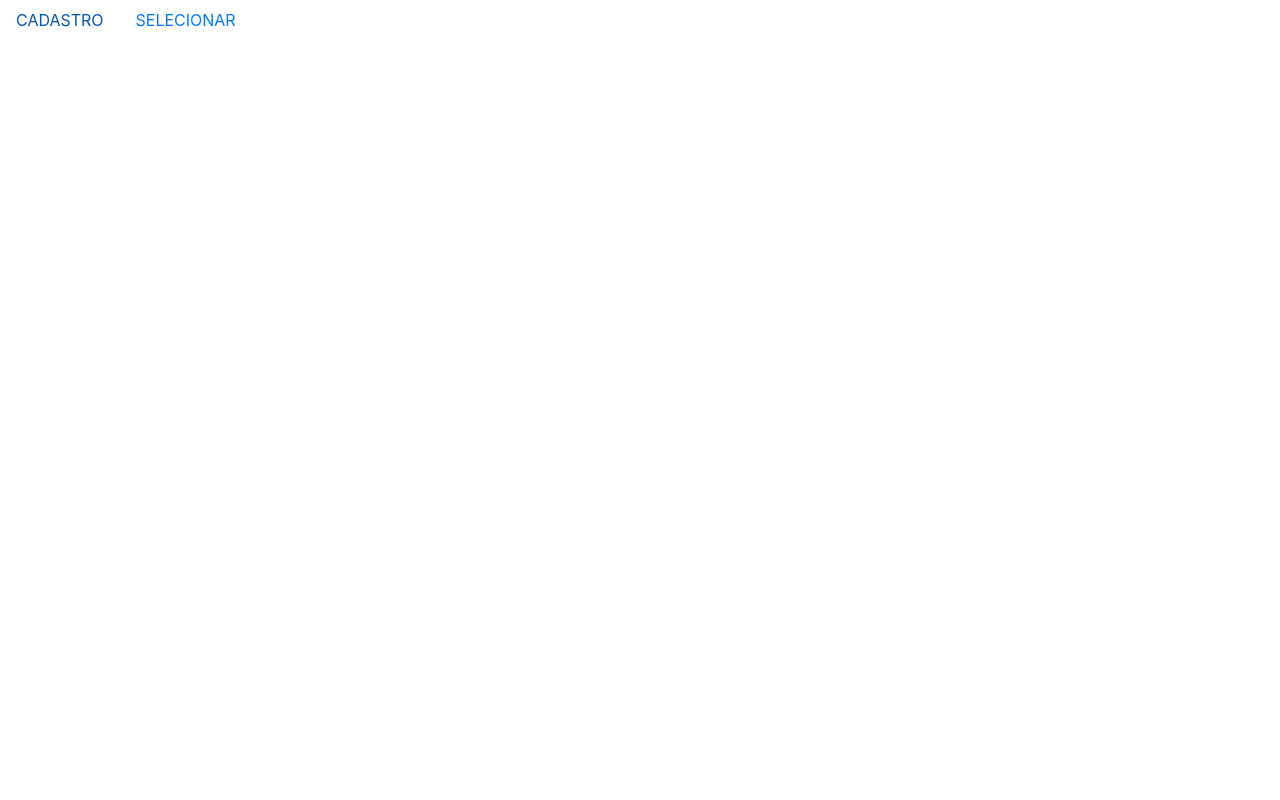
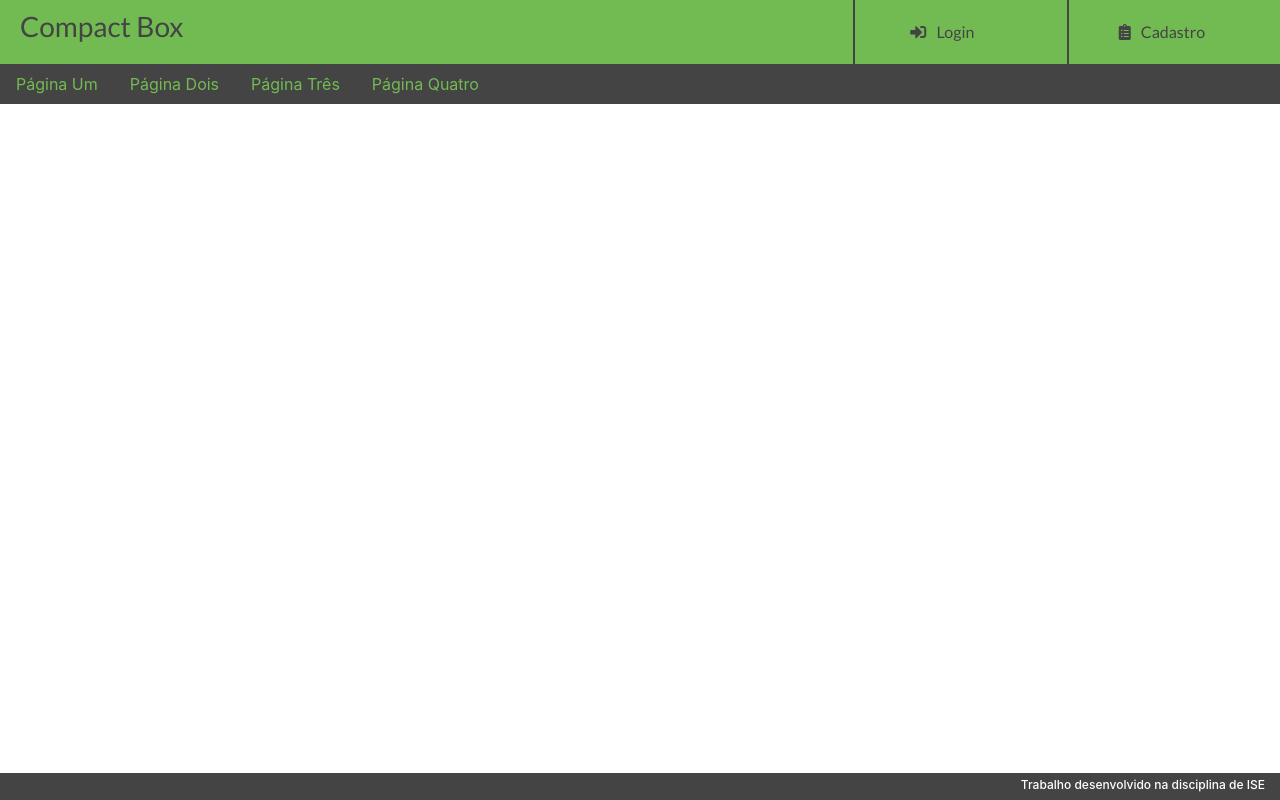
Before and after one commit to hermino/Compact_Box_a_Smart_Outlet, a PHP site: page / in a window 1280 px wide. Before the commit the page is almost empty. Run offline with PHP 8.4, Linux system fonts and the light colour scheme; some libraries are stand-ins or nearby versions.

Commit message:
Alerações realizadas no front-end

```diff
--- /dev/null
+++ b/estilo/css/estilo.css
@@ -0,0 +1,51 @@
+@import url("https://fonts.googleapis.com/css?family=Lato|Roboto");
+html {
+  height: 100%;
+  min-height: 100%; }
+
+body {
+  display: flex;
+  flex-direction: column;
+  min-height: 100%; }
+  body .container-fluid .primeira {
+    background-color: #72bb53; }
+    body .container-fluid .primeira .col-md-8 {
+      font-family: Lato;
+      color: #444444; }
+      body .container-fluid .primeira .col-md-8 h3 {
+        padding: 10px 5px; }
+    body .container-fluid .primeira .col-md-2 .row .login {
+      color: #444444;
+      text-decoration: none;
+      font-family: Lato;
+      text-align: right;
+      padding: 20px 55px;
+      border-left: 2px solid #444444; }
+      body .container-fluid .primeira .col-md-2 .row .login i {
+        margin-right: 7px; }
+    body .container-fluid .primeira .col-md-2 .row .cadastro {
+      color: #444444;
+      font-family: Lato;
+      text-decoration: none;
+      font-family: Lato;
+      padding: 20px 50px;
+      border-left: 2px solid #444444;
+      border-width: 0px 0px 0px 2px; }
+      body .container-fluid .primeira .col-md-2 .row .cadastro i {
+        margin-right: 7px; }
+  body .container-fluid .segunda {
+    background-color: #444444; }
+    body .container-fluid .segunda .nav .nav-item .nav-link {
+      color: #72bb53; }
+
+footer {
+  margin-top: auto; }
+  footer .rodape {
+    background-color: #444444;
+    color: white; }
+    footer .rodape .texto_rodape {
+      margin-top: 5px;
+      font-size: 12px;
+      text-align: right; }
+
+/*# sourceMappingURL=estilo.css.map */
--- /dev/null
+++ b/estilo/css/estilo.scss
@@ -0,0 +1,88 @@
+@import url('https://fonts.googleapis.com/css?family=Lato|Roboto');
+
+$cor_verde : #72bb53;
+$cor_preta : #444444;
+
+html {
+    height: 100%;
+    min-height: 100%;
+}
+
+body {
+    display: flex;
+    flex-direction: column;
+    min-height: 100%;
+
+    .container-fluid {
+
+
+
+        .primeira {
+            background-color: $cor_verde;
+
+            .col-md-8 {
+                font-family: Lato;
+                color: $cor_preta;
+                h3 {
+                    padding: 10px 5px;
+                }
+            }
+
+
+            .col-md-2 .row .login {
+                color : $cor_preta;
+                text-decoration: none;
+                font-family: Lato;
+                text-align: right;
+                padding: 20px 55px;
+                border-left: 2px solid $cor_preta;
+
+
+                i {
+                    margin-right: 7px;
+                }
+            }
+
+            .col-md-2 .row .cadastro {
+                color : $cor_preta;
+                font-family: Lato;
+                text-decoration: none;
+                font-family: Lato;
+                padding: 20px 50px;
+                border-left: 2px solid $cor_preta;
+                border-width: 0px 0px 0px 2px;
+
+                i {
+                    margin-right: 7px;
+                }
+            }
+        }
+
+        .segunda {
+            background-color: $cor_preta;
+
+            .nav {
+
+                .nav-item .nav-link {
+                    color: $cor_verde;
+                }
+            }
+        }
+    }
+}
+
+
+footer {
+    margin-top: auto;
+
+    .rodape {
+        background-color: $cor_preta;
+        color: white;
+
+        .texto_rodape{
+            margin-top: 5px;
+            font-size: 12px;
+            text-align: right;
+        }
+    }
+}
--- a/includes/footer.php
+++ b/includes/footer.php
@@ -1,2 +1,13 @@
-    </body>
+<footer>
+
+    <div class="container-fluid rodape">
+        <div class="row">
+            <div class="col-md-7"></div>
+            <div class="col-md-5">
+                <h6 class="texto_rodape">Trabalho desenvolvido na disciplina de ISE</h6>
+            </div>
+        </div>
+    </div>
+</footer>
+</body>
 </html>
--- a/includes/header.php
+++ b/includes/header.php
@@ -3,22 +3,45 @@
     <head>
         <meta charset="UTF-8">
         <title></title>
-        <link rel="stylesheet" href="./estilo/css/bootstrap.css"s>
-        <link rel="stylesheet" href="">
+        <link rel="stylesheet" href="./estilo/css/bootstrap.css">
+        <link rel="stylesheet" href="./estilo/css/estilo.css">
+        <link rel="stylesheet" href="https://use.fontawesome.com/releases/v5.5.0/css/all.css" integrity="sha384-B4dIYHKNBt8Bc12p+WXckhzcICo0wtJAoU8YZTY5qE0Id1GSseTk6S+L3BlXeVIU" crossorigin="anonymous">
         <script src="./estilo/js/jquery.min.js"></script>
         <script src="../estilo/js/bootstrap.min.js"></script>
     </head>
     <body>
-        <div class="container-fluid">
-            <div class="row" id="barra">
+        <header>
+            <div class="container-fluid">
+                <div class="row primeira">
+                    <div class="col-md-8">
+                        <h3>Compact Box</h3>
+                    </div>
+                    <div class="col-md-2">
+                        <div class="row">
+                            <a class="login" href="#" role="button"><i class="fas fa-sign-in-alt"></i> Login</a>
+                        </div>
+                    </div>
+                    <div class="col-md-2">
+                        <div class="row">
+                            <a class="cadastro" href="#" role="button"><i class="fas fa-clipboard-list"></i> Cadastro</a>
+                        </div>
+                    </div>
+                </div>
+                <div class="row segunda">
                     <ul class="nav">
                         <li class="nav-item">
-                        <a class="nav-link active" href="cadastro.php">CADASTRO</a>
+                            <a class="nav-link" href="#">Página Um</a>
                         </li>
                         <li class="nav-item">
-                        <a class="nav-link active" href="selecao.php">SELECIONAR</a>
+                            <a class="nav-link" href="#">Página Dois</a>
+                        </li>
+                        <li class="nav-item">
+                            <a class="nav-link" href="#">Página Três</a>
+                        </li>
+                        <li class="nav-item">
+                            <a class="nav-link" href="#">Página Quatro</a>
                         </li>
                     </ul>
                 </div>
             </div>
-        </div>
+        </header>
--- a/index.php
+++ b/index.php
@@ -7,5 +7,3 @@ include_once('./includes/header.php');
 <?php
 
 include_once('./includes/footer.php');
-
-?>
--- a/nbproject/private/private.xml
+++ b/nbproject/private/private.xml
@@ -3,7 +3,6 @@
     <editor-bookmarks xmlns="http://www.netbeans.org/ns/editor-bookmarks/2" lastBookmarkId="0"/>
     <open-files xmlns="http://www.netbeans.org/ns/projectui-open-files/2">
         <group>
-            <file>file:/C:/xampp/htdocs/compactbox/estilo/css/bootstrap.min.css</file>
             <file>file:/C:/xampp/htdocs/compactbox/index.php</file>
             <file>file:/C:/xampp/htdocs/compactbox/includes/header.php</file>
         </group>
```
Also changed, not shown: esboco/estilo.scss (added, +44 -0 lines), esboco/header.php (added, +27 -0 lines), 4 other files.
